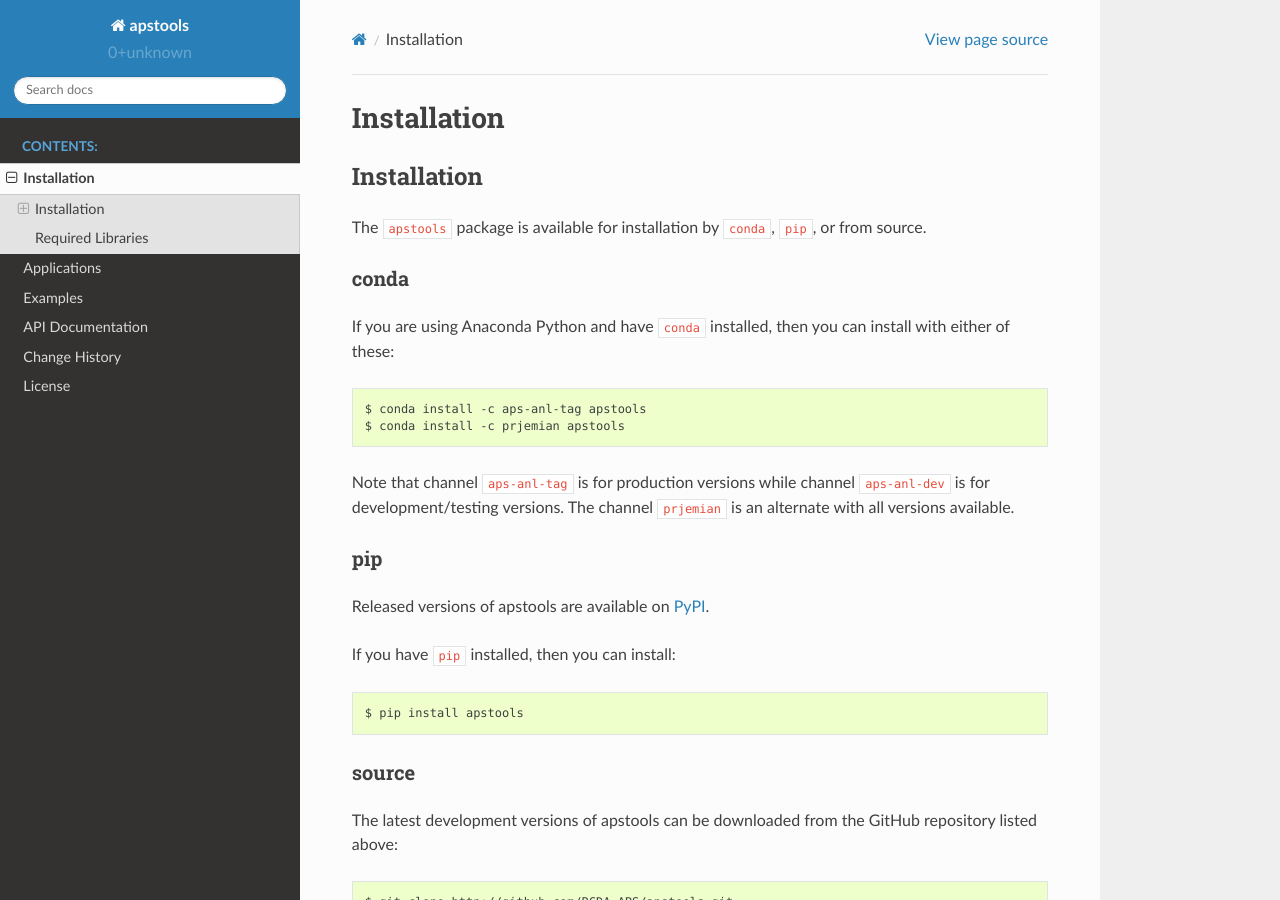
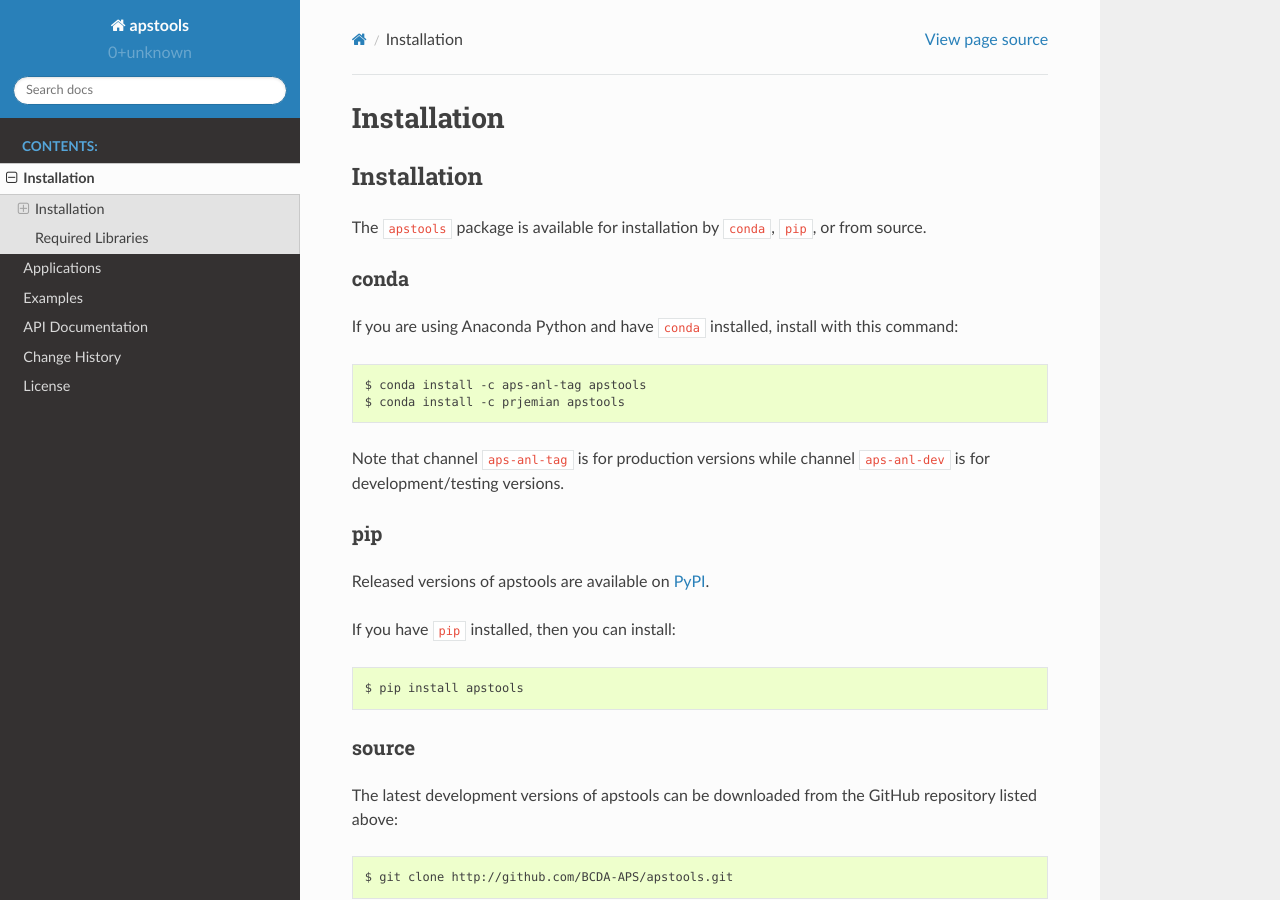
Before and after one commit to dogrecajb/apstools, a Sphinx documentation site: the page built from docs/source/install.rst, in a window 1280 px wide and 900 px high. Built offline with Sphinx 7.4.7 and the Read the Docs theme 2.0.0, drawn with Linux system fonts in a browser that asks for light colours.

Commit message:
MNT only publish conda to aps-anl-tag now

```diff
--- a/docs/source/install.rst
+++ b/docs/source/install.rst
@@ -12,15 +12,14 @@
 conda
 -----
 
-If you are using Anaconda Python and have ``conda`` installed, then you
-can install with either of these::
+If you are using Anaconda Python and have ``conda`` installed, install with this
+command::
 
     $ conda install -c aps-anl-tag apstools
     $ conda install -c prjemian apstools
 
 Note that channel ``aps-anl-tag`` is for production versions while
-channel ``aps-anl-dev`` is for development/testing versions. The channel
-``prjemian`` is an alternate with all versions available.
+channel ``aps-anl-dev`` is for development/testing versions.
 
 pip
 ---
--- a/environment.yml
+++ b/environment.yml
@@ -5,7 +5,7 @@
   - aps-anl-tag
   - nsls2forge
 dependencies:
-  - python >=3.7,<3.8
+  - python =3.7
   - aps-dm-api
   - bluesky >=1.6.7
   - databroker >=1.2.3
```
Also changed, not shown: 2 other files.
